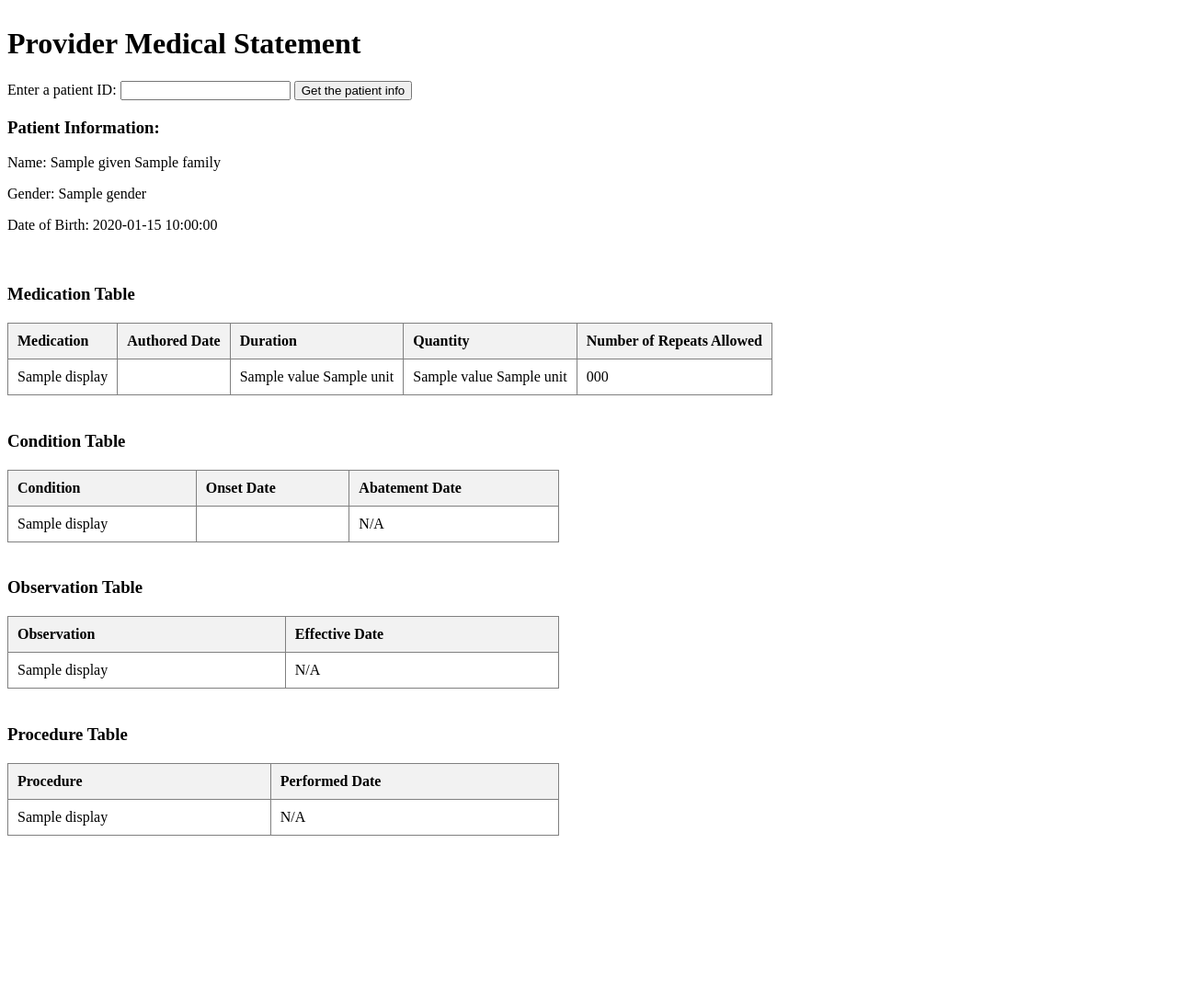
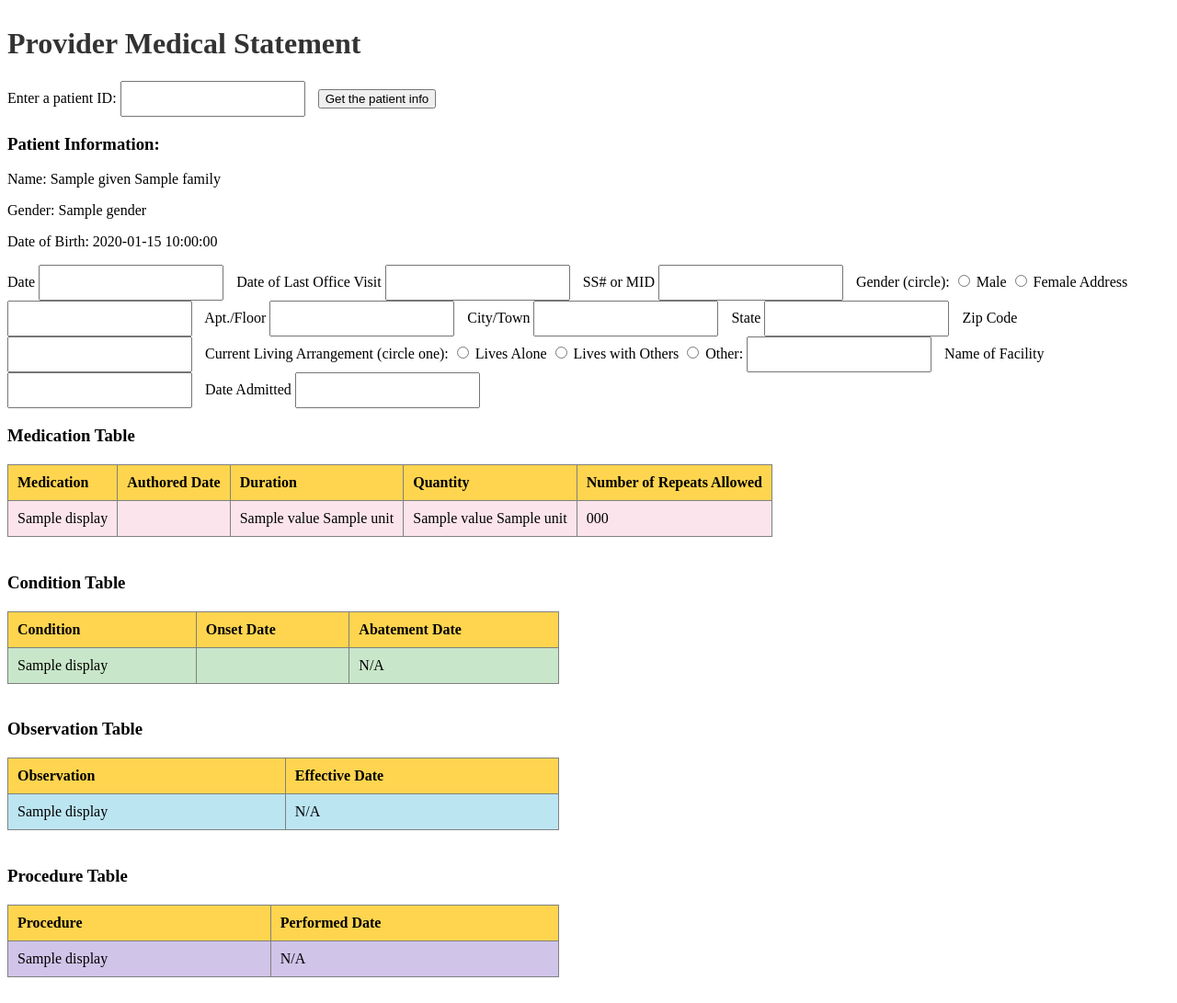
Before and after one commit to bcbi/fhir-medication-finder, a Flask app: template src/templates/index.html in a window 1280 px wide. Shown: the whole page at 92% size. Before the commit the page ends 909 px from the top, so only its background shows below. Run offline with Flask 3, Linux system fonts and the light colour scheme; the template is opened without the code that fills it: most values are stand-ins (such as "Sample title", 1, 10 or a date in 2020).

Commit message:
added color and empty fields

```diff
--- a/src/app.py
+++ b/src/app.py
@@ -2,7 +2,7 @@ from flask import Flask, request, render_template
 from dotenv import load_dotenv
 from fhir_utils import get_fhir_credentials, request_medication_list, request_condition_list, request_observation_list, request_procedure_list
 
-app = Flask(__name__)
+app = Flask(__name__, static_url_path='/static')
 
 load_dotenv()
 
--- /dev/null
+++ b/src/static/styling1.css
@@ -0,0 +1,68 @@
+.container {
+    display: grid;
+    place-items: start;
+}
+
+h1 {
+    color: #333; /* Dark color for the header text */
+}
+
+/* form {
+    background-color: #fff;
+    padding: 20px;
+} */
+
+input[type="text"] {
+    padding: 10px;
+    margin-right: 10px;
+}
+
+/* Apply styling to tables directly */
+.medication-table,
+.condition-table,
+.observation-table,
+.procedure-table {
+    width: 100%;
+    max-width: 600px;
+    margin-bottom: 20px;
+}
+
+.medication-table table,
+.condition-table table,
+.observation-table table,
+.procedure-table table {
+    width: 100%;
+    border-collapse: collapse;
+    margin-top: 20px;
+    background-color: #e0f7fa; /* Light blue background for result sections */
+    padding: 20px; /* Add padding for better visual separation */
+}
+
+th, td {
+    padding: 10px;
+    text-align: left;
+    white-space: nowrap; /* Prevent text wrapping */
+}
+
+th {
+    background-color: #ffd54f;
+}
+
+/* Add specific background colors for different result sections */
+.medication-table table {
+    background-color: #fce4ec; /* Light pink background for medication table */
+}
+
+.condition-table table {
+    background-color: #c8e6c9; /* Light green background for condition table */
+}
+
+.observation-table table {
+    background-color: #bce5f2; /* Amber background for observation table */
+}
+
+.procedure-table table {
+    background-color: #d1c4e9; /* Light purple background for procedure table */
+}
+
+/* Add other color styles as needed */
--- a/src/templates/index.html
+++ b/src/templates/index.html
@@ -3,7 +3,7 @@
 <head>
     <meta charset="UTF-8">
     <title>Medication and Condition Table</title>
-    <link rel="stylesheet" href="styling.css">
+    <link rel="stylesheet" href="{{ url_for('static', filename='styling1.css') }}">
 </head>
 <body>
     <div class="container">
@@ -21,6 +21,53 @@
                     <p>Name: {{ result.patient.name[0]['given'][0] }} {{ result.patient.name[0]['family'] }}</p>
                     <p>Gender: {{ result.patient.gender }}</p>
                     <p>Date of Birth: {{ result.patient.birthDate }}</p>
+
+                     <!-- Blank Fields -->
+                    <label for="date">Date</label>
+                    <input type="text" id="date" name="date">
+
+                    <label for="last_office_visit">Date of Last Office Visit</label>
+                    <input type="text" id="last_office_visit" name="last_office_visit">
+
+                    <label for="ssn_mid">SS# or MID</label>
+                    <input type="text" id="ssn_mid" name="ssn_mid">
+
+                    <label for="gender">Gender (circle):</label>
+                    <input type="radio" id="male" name="gender" value="Male">
+                    <label for="male">Male</label>
+                    <input type="radio" id="female" name="gender" value="Female">
+                    <label for="female">Female</label>
+
+                    <label for="address">Address</label>
+                    <input type="text" id="address" name="address">
+
+                    <label for="apt_floor">Apt./Floor</label>
+                    <input type="text" id="apt_floor" name="apt_floor">
+
+                    <label for="city_town">City/Town</label>
+                    <input type="text" id="city_town" name="city_town">
+
+                    <label for="state">State</label>
+                    <input type="text" id="state" name="state">
+
+                    <label for="zip_code">Zip Code</label>
+                    <input type="text" id="zip_code" name="zip_code">
+
+                    <label for="living_arrangement">Current Living Arrangement (circle one):</label>
+                    <input type="radio" id="lives_alone" name="living_arrangement" value="Lives Alone">
+                    <label for="lives_alone">Lives Alone</label>
+                    <input type="radio" id="lives_with_others" name="living_arrangement" value="Lives with Others">
+                    <label for="lives_with_others">Lives with Others</label>
+                    <input type="radio" id="other" name="living_arrangement" value="Other">
+                    <label for="other">Other:</label>
+                    <input type="text" id="other_arrangement" name="other_arrangement">
+
+                    <label for="facility_name">Name of Facility</label>
+                    <input type="text" id="facility_name" name="facility_name">
+
+                    <label for="admitted_date">Date Admitted</label>
+                    <input type="text" id="admitted_date" name="admitted_date">
+
                 </div>
             {% endif %}
 
--- a/src/templates/styling.css
+++ /dev/null
@@ -1,30 +0,0 @@
-.container {
-    display: grid;
-    place-items: start; /* Align content to the start (left) */
-}
-
-.patient-info,
-.medication-table,
-.condition-table,
-.observation-table,
-.procedure-table {
-    width: 100%;
-    max-width: 600px;
-    margin-bottom: 20px;
-}
-
-table {
-    width: 100%;
-    border-collapse: collapse;
-    margin-top: 20px;
-}
-
-th, td {
-    padding: 10px;
-    text-align: left;
-    white-space: nowrap; /* Prevent text wrapping */
-}
-
-th {
-    background-color: #f2f2f2;
-}
```
Also changed, not shown: 1 other file.
